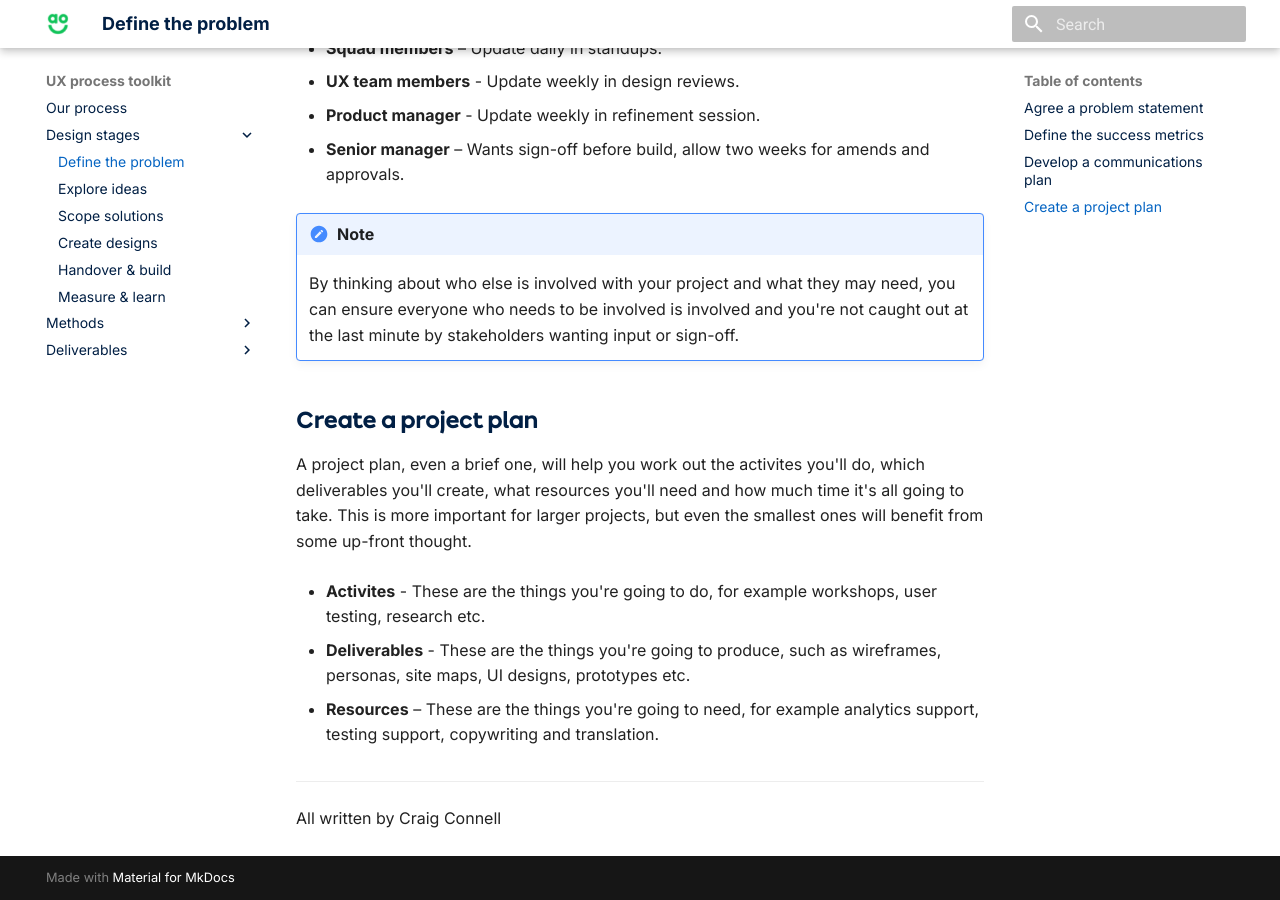
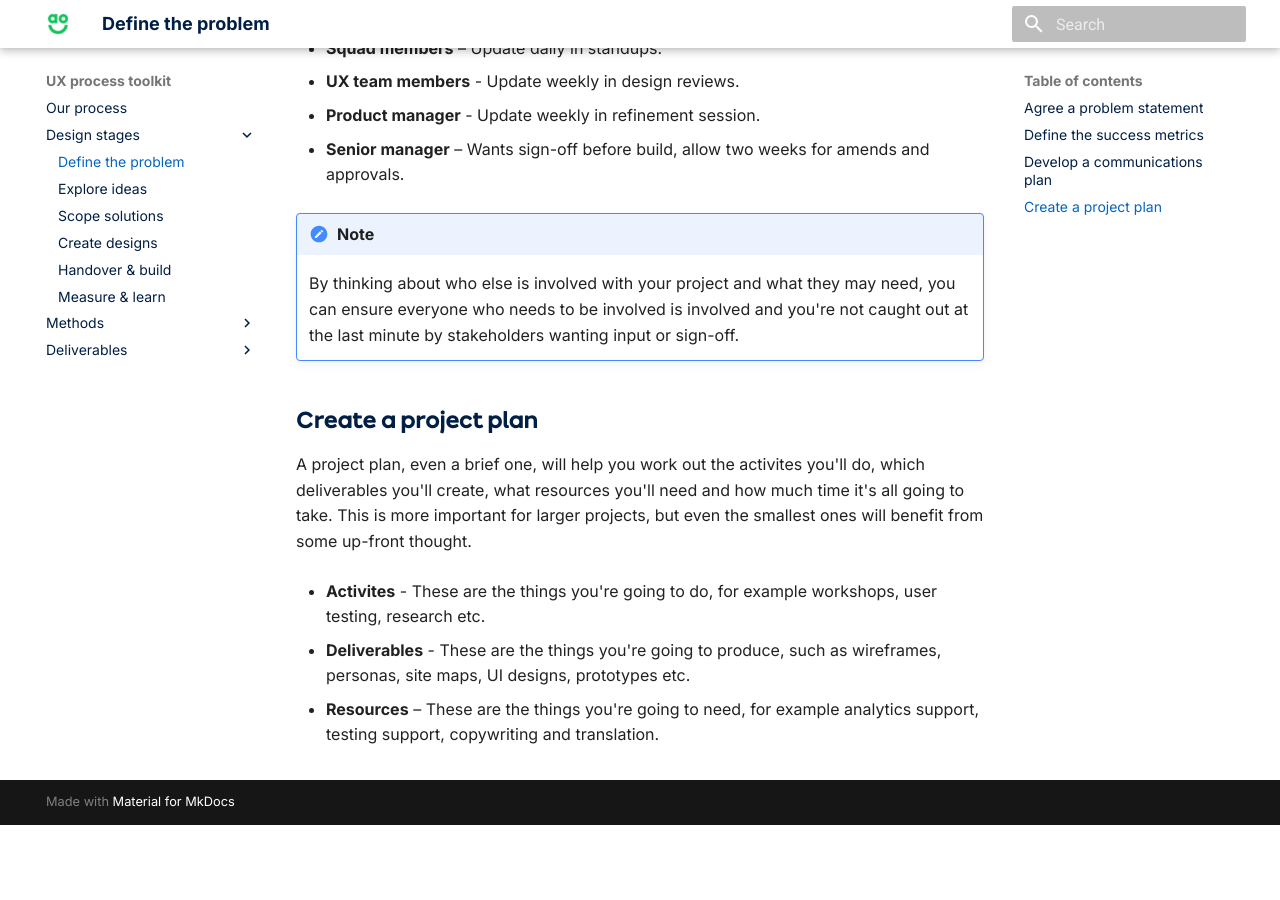
Before and after one commit to MattKevan/design-process, an MkDocs documentation site: the page built from docs/design-stages/define.md, in a window 1280 px wide and 900 px high, scrolled down 1550 px. Built offline with MkDocs 1.6.1 and Material for MkDocs 9.7.7, drawn with Linux system fonts in a browser that asks for light colours; after the commit the page ends 2375 px from its top, so only the background shows below that.

Commit message:
Removed Footer Text

```diff
--- a/docs/design-stages/define.md
+++ b/docs/design-stages/define.md
@@ -59,7 +59,3 @@ A project plan, even a brief one, will help you work out the activites you'll do
 * **Deliverables** - These are the things you're going to produce, such as wireframes, personas, site maps, UI designs, prototypes etc.
 
 * **Resources** – These are the things you're going to need, for example analytics support, testing support, copywriting and translation.
-
-----
-
-All written by Craig Connell
```
